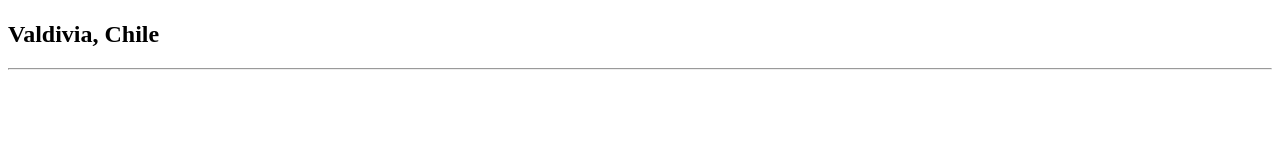
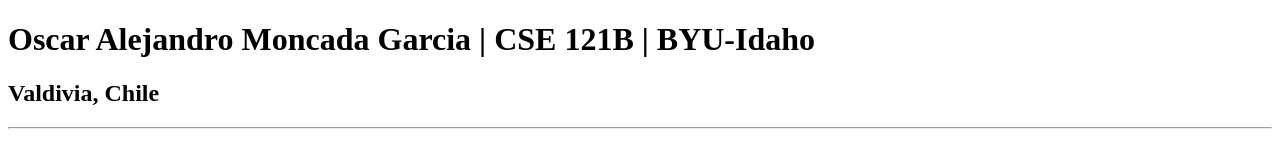
Before and after one commit to OMoncada/cse121b, a plain HTML site: page index.html in a window 1280 px wide. Drawn offline with Linux system fonts and the light colour scheme.

Commit message:
Update index.html

```diff
--- a/index.html
+++ b/index.html
@@ -6,7 +6,7 @@
     <title>Oscar Alejandro Moncada Garcia | CSE 121B | BYU-Idaho</title>
 </head>
 <body>
-    <h1></h1>
+    <h1>Oscar Alejandro Moncada Garcia | CSE 121B | BYU-Idaho</h1>
     <h2>Valdivia, Chile</h2>
     <hr>
 </body>
```
